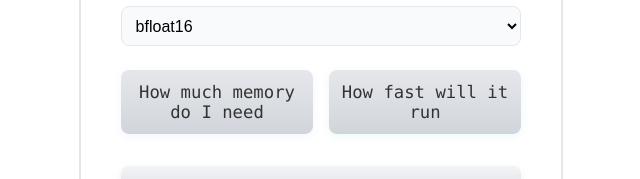
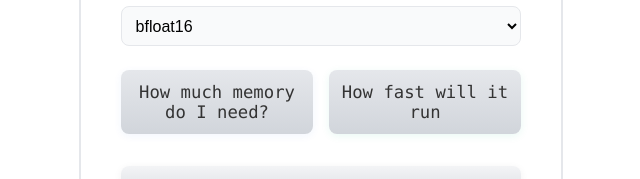
Before and after one commit to tinhoang-cerebras/cerebras-moe-calculator-new, a Next.js app: page / in a window 1280 px wide. Shown: the part 278-457 px from the top of the page, without its empty margins (319-959 px from the left). Built offline with nearby package versions, Linux system fonts and the light colour scheme.

Commit message:
Update index.tsx

```diff
--- a/pages/index.tsx
+++ b/pages/index.tsx
@@ -577,7 +577,7 @@ export default function Home() {
               transition: "background 0.18s"
             }}
           >
-            {loadingMemory ? "Calculating..." : "How much memory do I need"}
+            {loadingMemory ? "Calculating..." : "How much memory do I need?"}
           </button>
           <button
             type="button"
```
